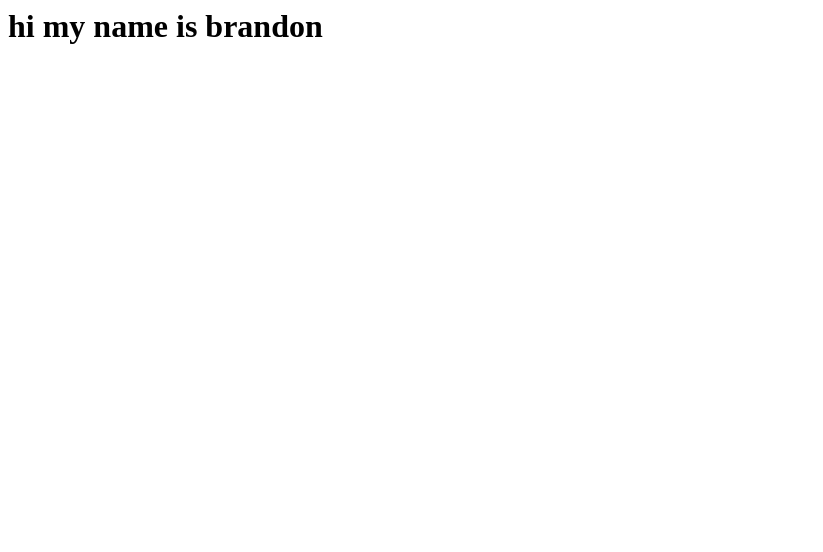
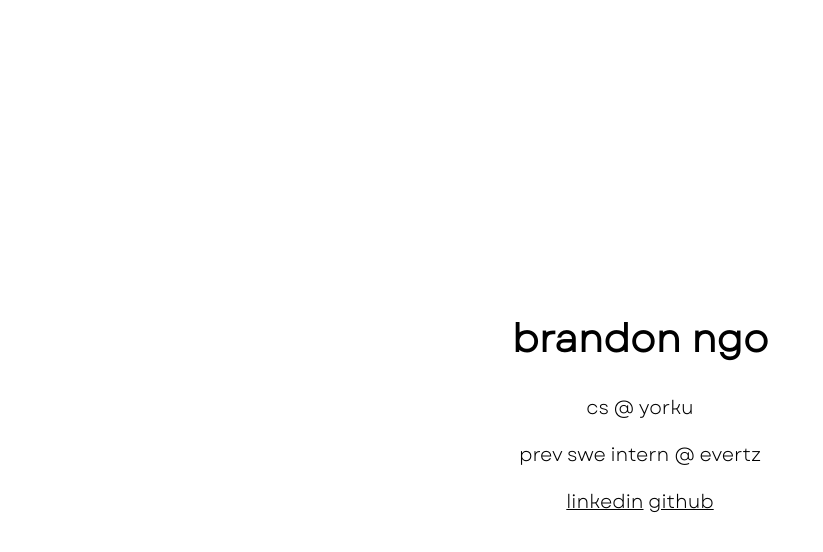
Before and after one commit to brandonngithub/brandonn, a plain HTML site: page index.html in a window 1280 px wide. Shown: the whole page, without its empty margins (0-823 px from the left). Drawn offline with Linux system fonts and the light colour scheme.

Commit message:
Basic site

```diff
--- a/index.html
+++ b/index.html
@@ -1 +1,22 @@
-<h1>hi my name is brandon</h1>
+<!DOCTYPE html>
+<html lang="en">
+<head>
+    <meta charset="UTF-8">
+    <meta name="viewport" content="width=device-width, initial-scale=1.0">
+    <title>brandonn</title>
+    <link rel="stylesheet" href="style.css" />
+</head>
+<body>
+    <div class="container">
+        <h1>brandon ngo</h1>
+        <div>
+            <p>cs @ yorku</p>
+            <p>prev swe intern @ evertz</p>
+        </div>
+        <div class="links">
+            <a href="https://www.linkedin.com/in/brandon0101/">linkedin</a>
+            <a href="https://github.com/brandonngithub">github</a>
+        </div>
+    </div>
+</body>
+</html>
--- /dev/null
+++ b/style.css
@@ -0,0 +1,31 @@
+@font-face {
+    font-family: 'garet';
+    src: url('Garet-Book.woff') format('woff')
+}
+
+body {
+    display: flex;
+    justify-content: center;
+    align-items: center;
+    height: 100vmin;
+    font-family: garet;
+    font-size: 120%;
+    margin: 0;
+    overflow: hidden;
+}
+
+.container {
+    text-align: center;
+}
+
+a {
+    text-decoration: underline;
+    text-decoration-color: black;
+    color: black;
+}
+
+a:hover {
+    color: blue;
+    text-decoration-color: blue;
+
+}
```
Also changed, not shown: Garet-Book.woff (added).
